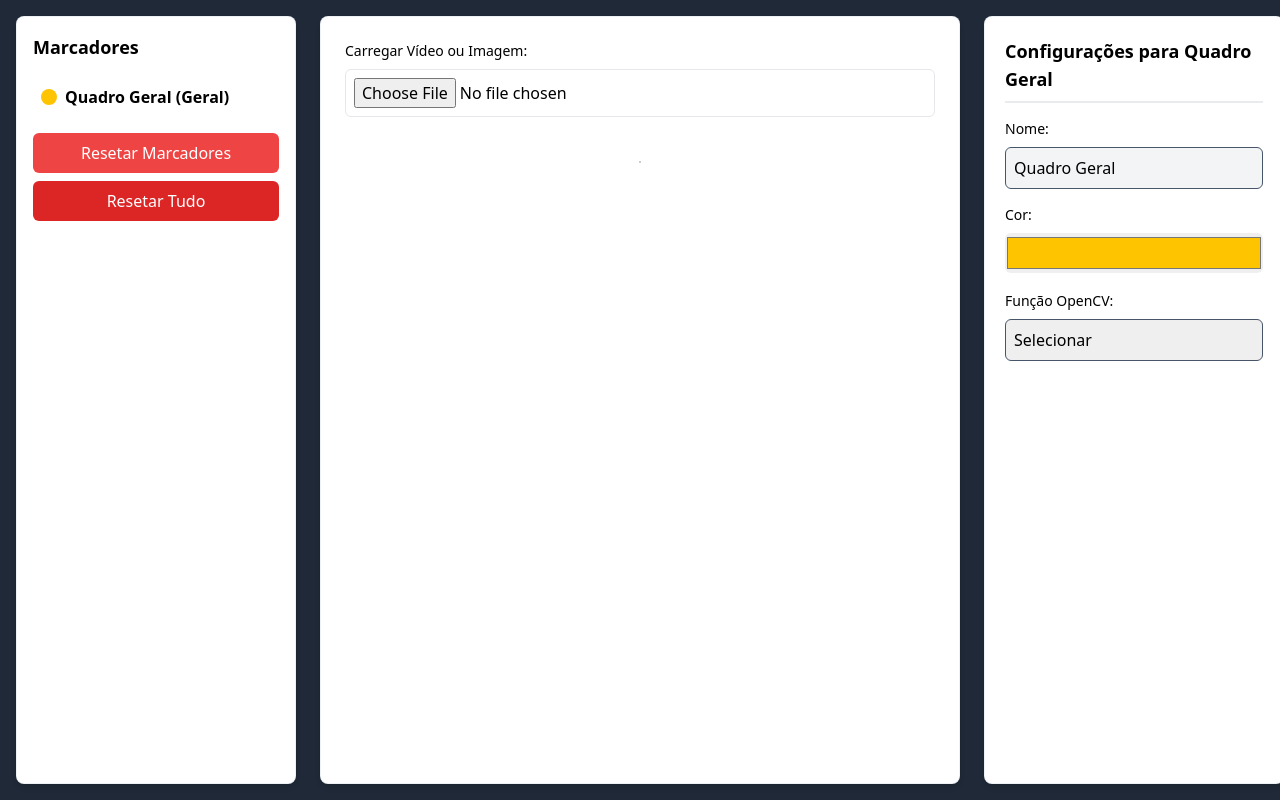
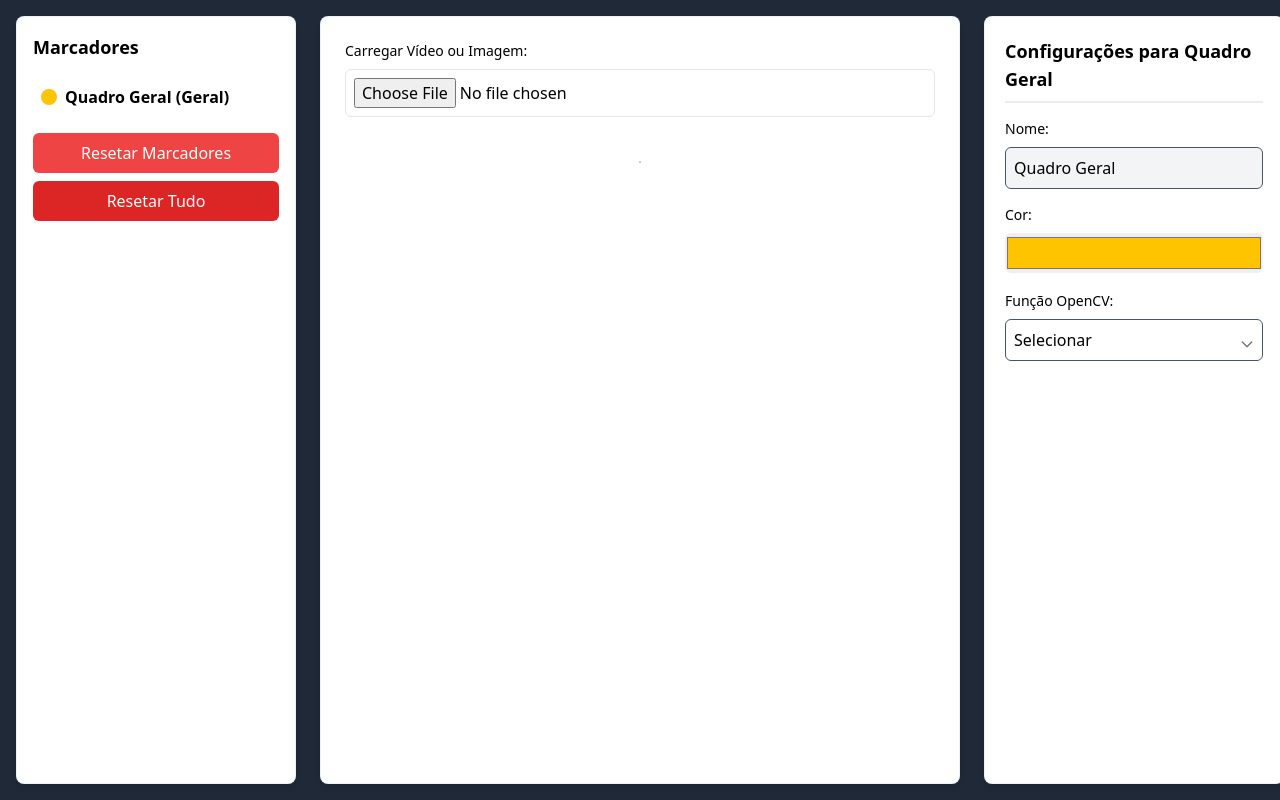
Before and after one commit to ale-ambevtech/estudio-frontend, a React (Vite) app: page / in a window 1280 px wide. Built offline with nearby package versions, Linux system fonts and the light colour scheme.

Commit message:
fix: layout

```diff
--- a/src/components/ConfigPanel.tsx
+++ b/src/components/ConfigPanel.tsx
@@ -425,11 +425,12 @@ const ConfigPanel: React.FC<ConfigPanelProps> = ({ marker, updateMarker, deleteM
           <label htmlFor="opencvFunction" className="block text-sm font-medium text-gray-700">
             Função OpenCV:
           </label>
+          <div className="relative">
             <select
               id="opencvFunction"
               value={marker.opencvFunction || ''}
               onChange={handleFunctionChange}
-            className="w-full p-2 rounded-md"
+              className="w-full p-2 rounded-md border border-gray-300 bg-white appearance-none cursor-pointer pr-8 focus:outline-none focus:ring-2 focus:ring-slate-400 focus:border-transparent"
               aria-label="Função OpenCV"
             >
               <option value="">Selecionar</option>
@@ -438,6 +439,12 @@ const ConfigPanel: React.FC<ConfigPanelProps> = ({ marker, updateMarker, deleteM
               <option value="templateMatching">Correspondência de Modelo</option>
               <option value="detectPeople">Detecção de Pessoas</option>
             </select>
+            <div className="absolute inset-y-0 right-0 flex items-center px-2 pointer-events-none">
+              <svg className="h-4 w-4 text-gray-500" fill="none" stroke="currentColor" viewBox="0 0 24 24">
+                <path strokeLinecap="round" strokeLinejoin="round" strokeWidth="2" d="M19 9l-7 7-7-7" />
+              </svg>
+            </div>
+          </div>
         </div>
       </div>
 
```
Lines whose indentation alone changed are shown as unchanged.
